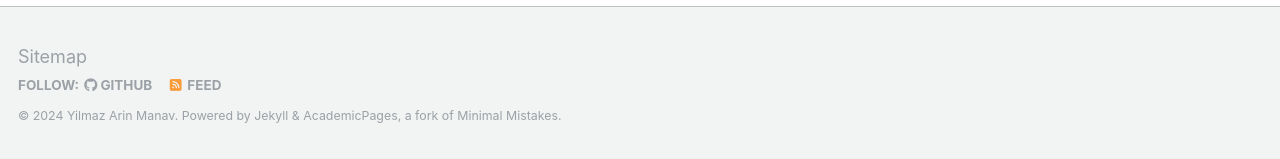
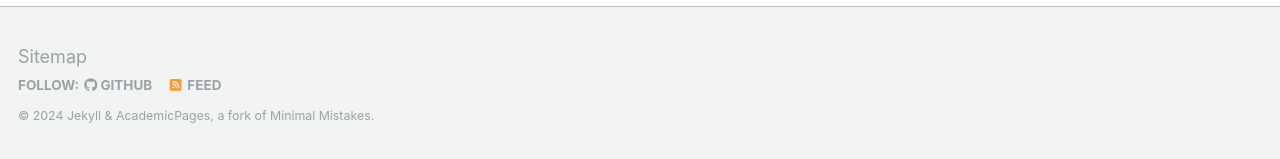
Before and after one commit to arinmanav/arinmanav.github.io, a Jekyll site: the page built from _pages/about.md, in a window 1280 px wide and 1075 px high. Shown: the part 913-1072 px from the top of the window. Built offline with Jekyll 4.4.1, drawn with Linux system fonts in a browser that asks for light colours; some web fonts are replaced.

Commit message:
Footer updated

```diff
--- a/_includes/footer.html
+++ b/_includes/footer.html
@@ -19,4 +19,4 @@
 </div>
 {% endif %}
 
-<div class="page__footer-copyright">&copy; {{ site.time | date: '%Y' }} {{ site.name | default: site.title }}. {{ site.data.ui-text[site.locale].powered_by | default: "Powered by" }} <a href="http://jekyllrb.com" rel="nofollow">Jekyll</a> &amp; <a href="https://github.com/academicpages/academicpages.github.io">AcademicPages</a>, a fork of <a href="https://mademistakes.com/work/minimal-mistakes-jekyll-theme/" rel="nofollow">Minimal Mistakes</a>.</div>
+<div class="page__footer-copyright">&copy; {{ site.time | date: '%Y' }} <a href="http://jekyllrb.com" rel="nofollow">Jekyll</a> &amp; <a href="https://github.com/academicpages/academicpages.github.io">AcademicPages</a>, a fork of <a href="https://mademistakes.com/work/minimal-mistakes-jekyll-theme/" rel="nofollow">Minimal Mistakes</a>.</div>
```
